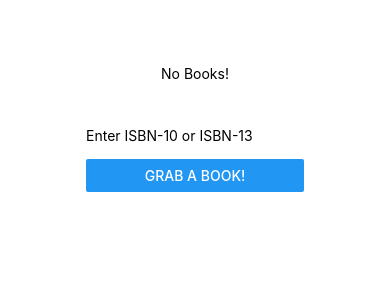
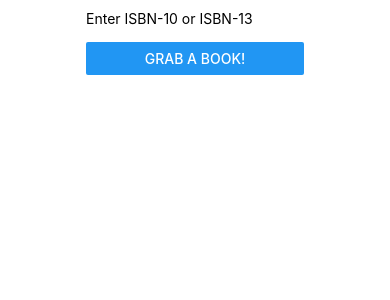
Before and after one commit to EclecticTaco/BookSort, a React Native app: screen / in a window 390 px wide. Shown: the top 300 px of the page. Built offline with nearby package versions, Linux system fonts and the light colour scheme.

Commit message:
display books via flatlist

```diff
--- a/App.js
+++ b/App.js
@@ -1,5 +1,5 @@
 import React, {Component } from 'react';
-import { Button, StyleSheet,Text, View, Alert, SafeAreaView} from 'react-native';
+import {StyleSheet,Text, View, Alert, SafeAreaView, FlatList} from 'react-native';
 import BookEntry from './src/components/BookEntry'
 import GetBook from './src/components/GetBook'
 
@@ -34,7 +34,6 @@ export default class App extends Component {
           ]
         )
       } else {
-        console.log('fetched')
         let ISBN = '';
         for (const key in book) {
           ISBN = key
@@ -73,21 +72,19 @@ export default class App extends Component {
             <View style={styles.input}>
               <GetBook getBook={this.getBook} />
             </View>
-            <View>
-              <Text>
-                No Books!
-              </Text>
-            </View>
           </SafeAreaView>
         )
       } else {
-        let DATA = [];
         return (
           <SafeAreaView style={styles.main}>
               <GetBook getBook={this.getBook} />
-            <View style={styles.main}>
-              {console.log(this.state.books)}
-            </View>
+              <View style={styles.container}>
+                <FlatList
+                  data= {this.state.books}
+                  renderItem= {({item}) => <Item title={item.title} author={item.author} cover={item.cover} length={item.length} />}
+                  horizontal= {true}
+                />
+              </View>
           </SafeAreaView>
         )
       }
@@ -96,15 +93,32 @@ export default class App extends Component {
 
 }
 
+function Item({title, author, cover, length}) {
+  return (
+    <View style={styles.item}>
+      <Text>{title}</Text>
+      <Text>{author}</Text>
+      <Text>{cover}</Text>
+      <Text>{length}</Text>
+    </View>
+  )
+}
 
 const styles = StyleSheet.create({
   main: {
-    flex: 1,
     alignItems: 'center',
   },
   input: {
     top: '15%',
+  },
+  item: {
+    backgroundColor: 'blue'
+  },
+  container: {
+    justifyContent: 'center',
+    backgroundColor: 'black',
   }
+
 })
 
 //bookInfo[ISBN]:
```
